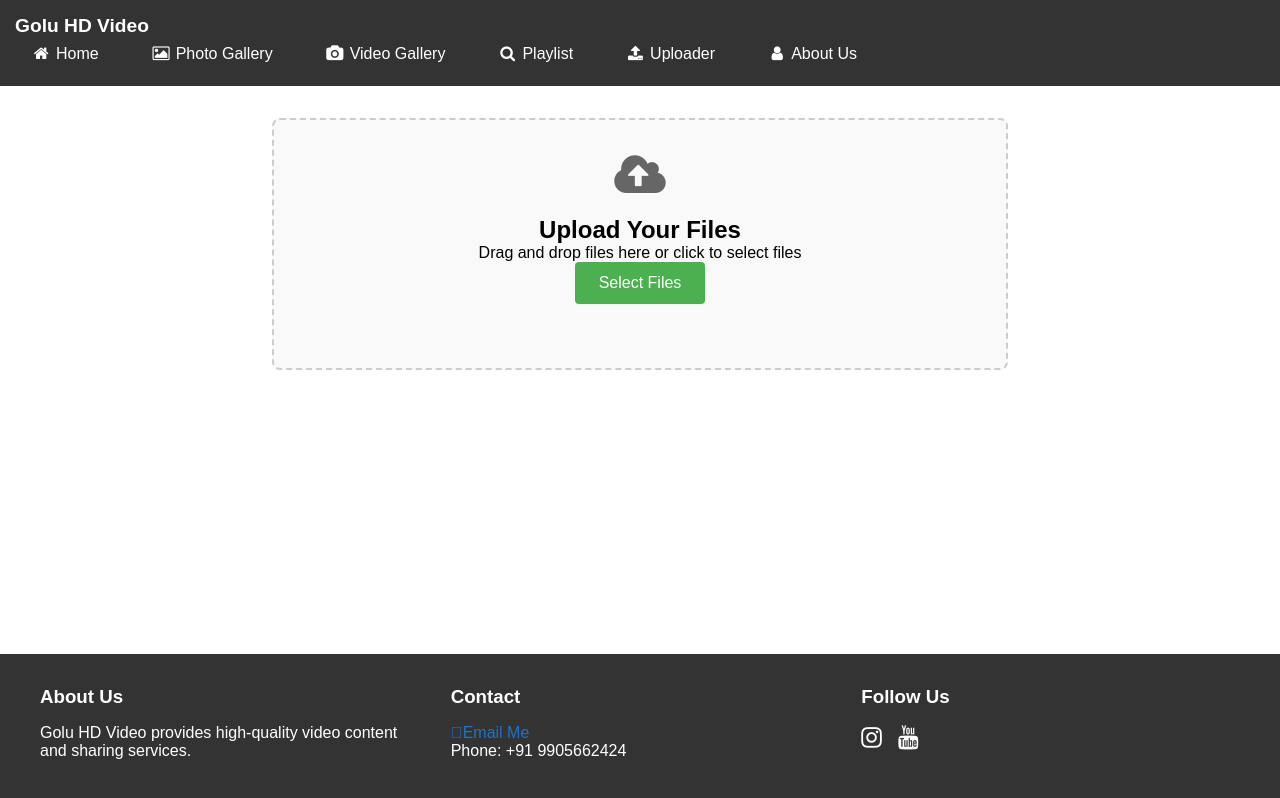
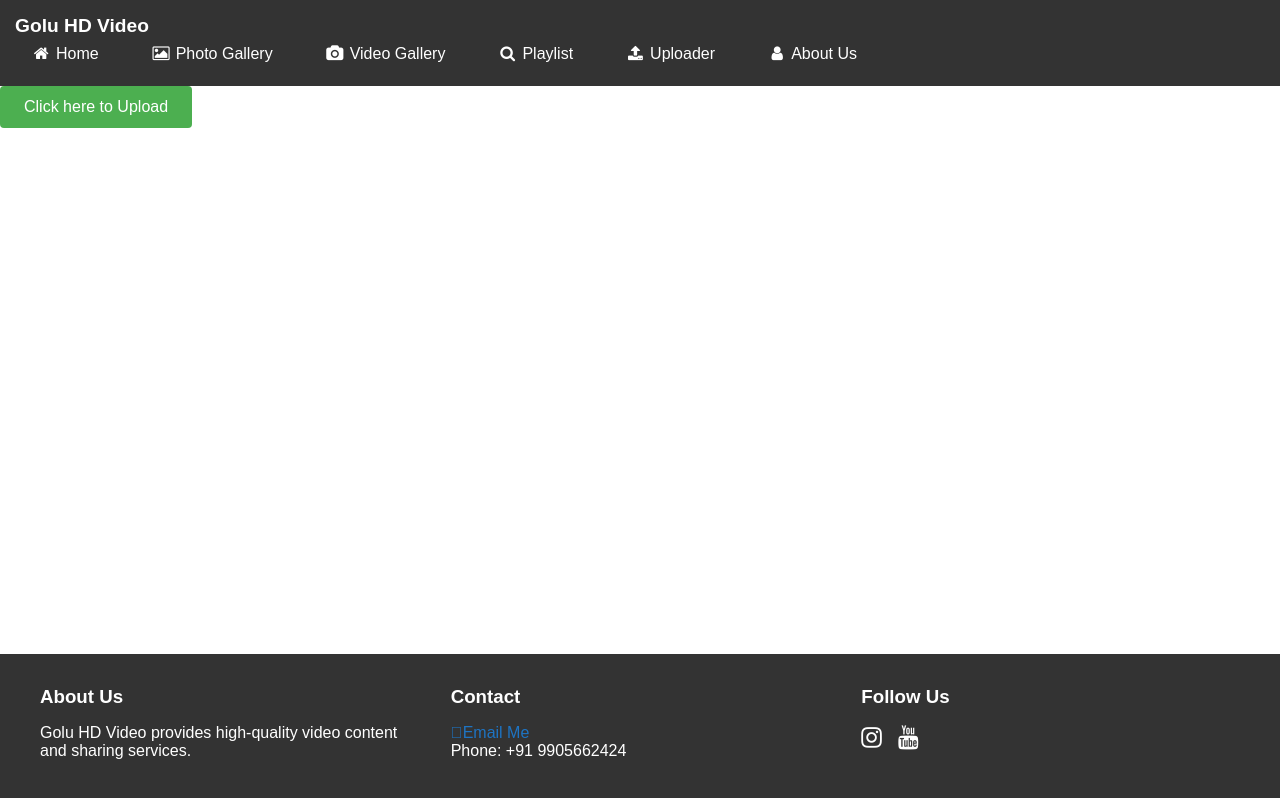
Before and after one commit to skr-sumant/golu-video, a plain HTML site: page uploader.html in a window 1280 px wide. Drawn offline with Linux system fonts and the light colour scheme.

Commit message:
Update uploader.html

```diff
--- a/uploader.html
+++ b/uploader.html
@@ -29,7 +29,7 @@
     </nav>
 
     <!-- Upload Section -->
-    <main class="upload-section">
+    <!-- <main class="upload-section">
         <div class="upload-container" id="dropZone">
             <i class="fa fa-cloud-upload upload-icon"></i>
             <h2>Upload Your Files</h2>
@@ -40,7 +40,13 @@
             </button>
             <div class="file-list" id="fileList"></div>
         </div>
-    </main>
+    </main> -->
+
+    <div >
+       <button class="upload-btn" href="https://mega.nz/megadrop/F8Zf_ZJS5O0">
+                Click here to Upload
+            </button>
+    </div>
 
     <!-- Footer -->
     <footer>
```
